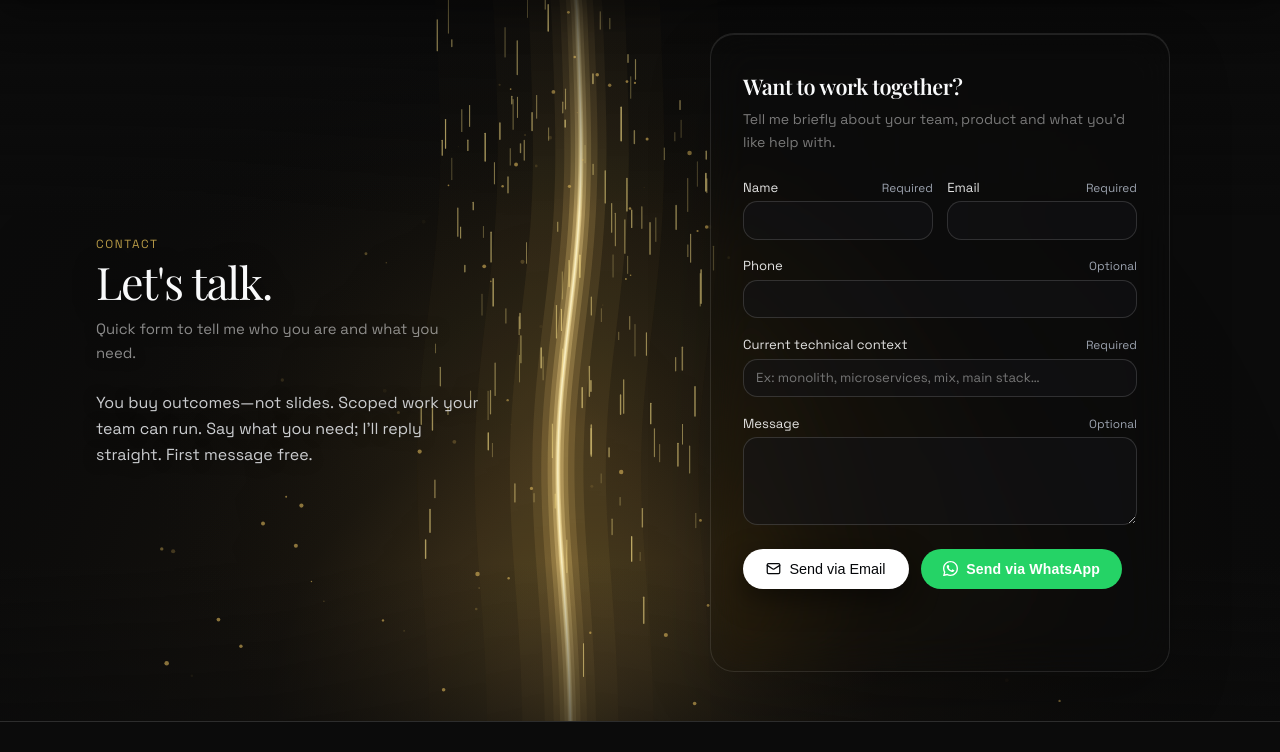
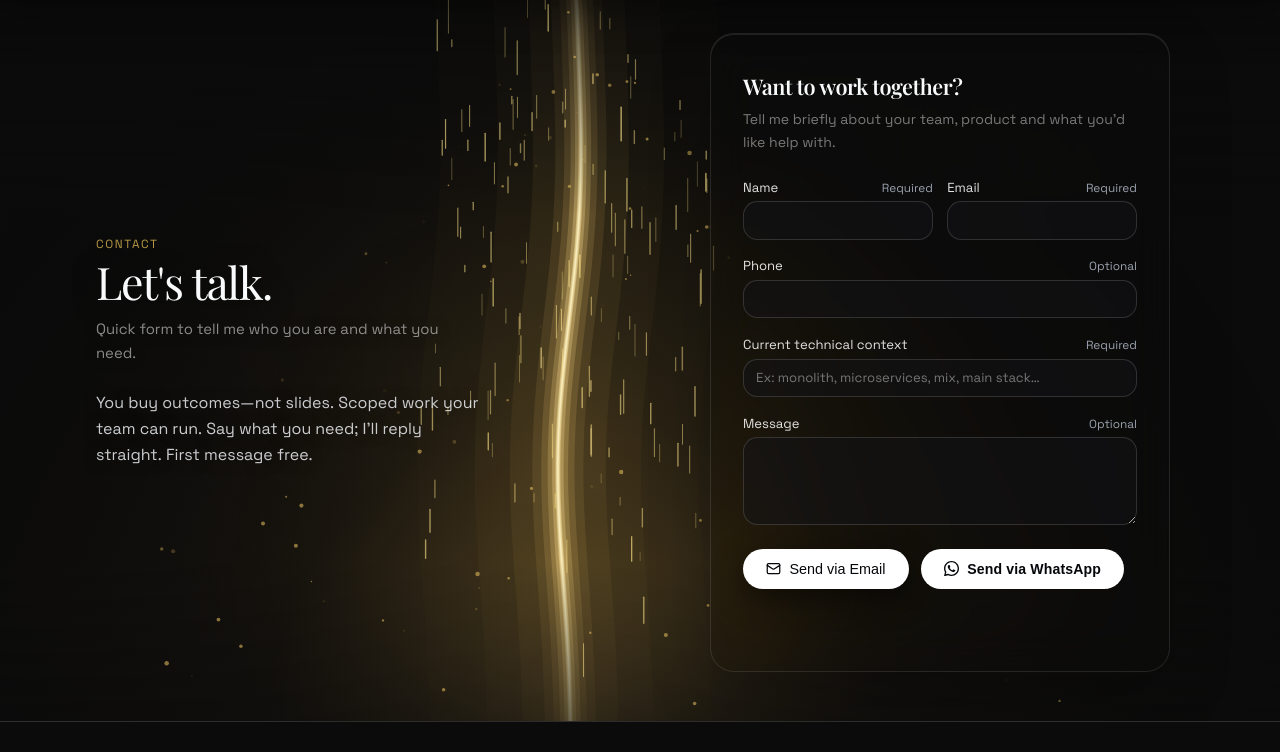
Before and after one commit to LuisOctavioGSeror/portifolio, a Flask app: page /contact in a window 1280 px wide. Shown: the part 71-823 px from the top of the page. Run offline with Flask 3, Linux system fonts and the light colour scheme; some web fonts are replaced.

Commit message:
changing whatsapp button color

```diff
--- a/app/static/css/main.css
+++ b/app/static/css/main.css
@@ -1859,9 +1859,9 @@ html.js-bridge-animate .index-value-bridge--visible .index-value-bridge__text {
   gap: 0.5rem;
   padding: 0.65rem 1.4rem;
   border-radius: 999px;
-  border: none;
-  background: #25d366;
-  color: #fff;
+  border: 1px solid rgba(255, 255, 255, 0.18);
+  background: #ffffff;
+  color: #05070a;
   font-size: 0.88rem;
   font-weight: 600;
   cursor: pointer;
@@ -1870,9 +1870,9 @@ html.js-bridge-animate .index-value-bridge--visible .index-value-bridge__text {
 }
 
 .btn-whatsapp:hover {
-  background: #20bd5a;
+  background: #f0f0f0;
   transform: translateY(-1px);
-  box-shadow: 0 6px 20px rgba(37, 211, 102, 0.35);
+  box-shadow: 0 6px 20px rgba(0, 0, 0, 0.35);
 }
 
 /* Tablet e abaixo: uma coluna (evita duas metades estreitas) */
```
